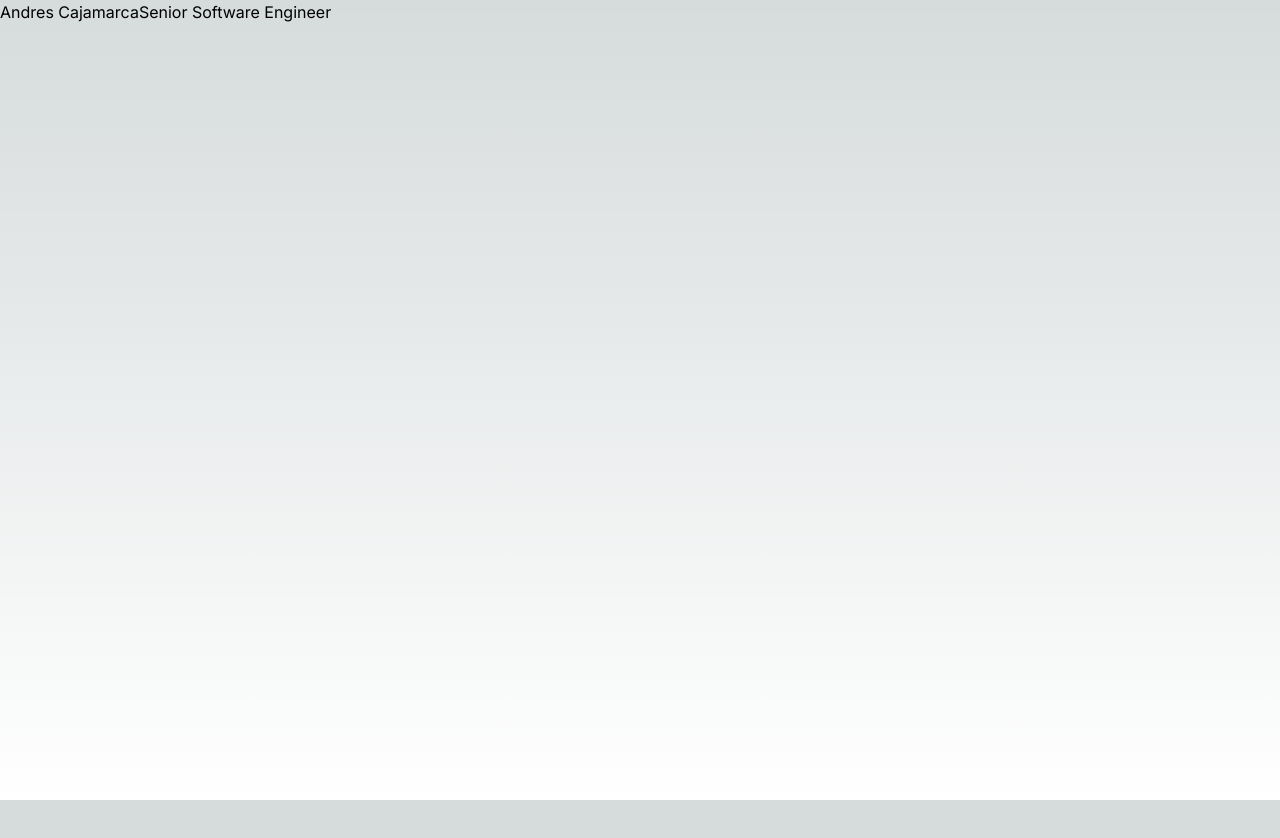
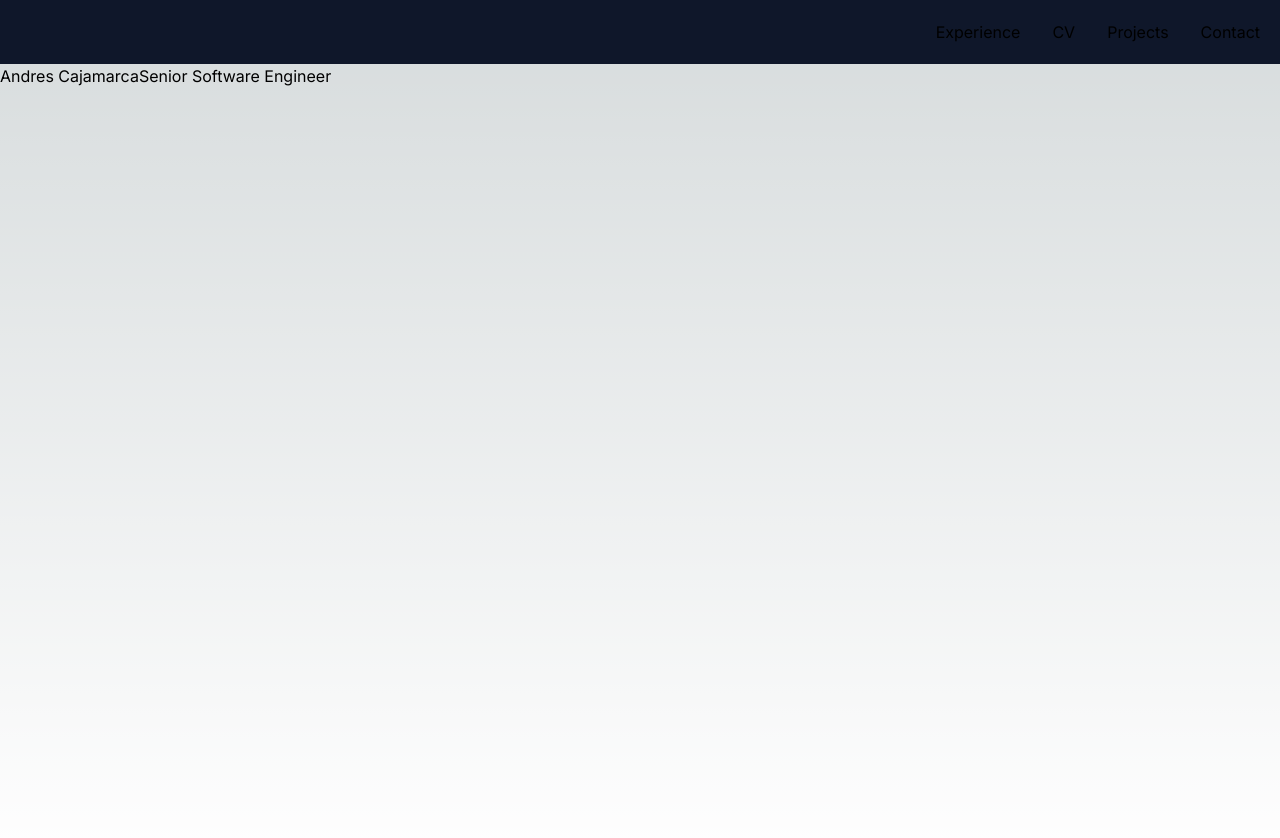
Before and after one commit to afcajamarcar/portfolio, a Next.js app: page / in a window 1280 px wide. Shown: the top 838 px of the page. Before the commit the page ends 800 px from the top, so only its background shows below. Built offline with nearby package versions, Linux system fonts and the light colour scheme.

Commit message:
WIP - Add header

```diff
--- /dev/null
+++ b/src/app/components/Header.tsx
@@ -0,0 +1,25 @@
+import React from 'react'
+import Button from './Button'
+
+const Header = () => (
+  <header className='sticky top-0 z-50 p-5 bg-slate-900'>
+    <nav className='flex justify-end'>
+      <ol className='flex flex-row space-x-8'>
+        <li>
+          <Button text='Experience' href='#experience'/>
+        </li>
+        <li>
+        <Button text='CV' href='#cv' />
+        </li>
+        <li>
+          <Button text='Projects' href='#projects' />
+        </li>
+        <li>
+        <Button text='Contact' href='#contact' />
+        </li>
+      </ol>
+    </nav>
+  </header>
+)
+
+export default Header
--- a/src/app/components/button.tsx
+++ b/src/app/components/button.tsx
@@ -1,7 +1,7 @@
 'use client'
 import { ButtonProps } from '../types/Button'
 
-const Button = ({ text, href, onClick = () => {} }
+const Button = ({ text, href, target = '_self', onClick = () => {} }
 : ButtonProps ): React.ReactElement => {
     console.log('onClick is', onClick)
     const renderButton = (): React.ReactElement => {
@@ -12,7 +12,7 @@ const Button = ({ text, href, onClick = () => {} }
 
     const renderAnchor = (): React.ReactElement => {
         return (
-            <a href={href} target='_blank'>{text}</a>
+            <a href={href} target={target}>{text}</a>
         )
     }
 
--- a/src/app/page.tsx
+++ b/src/app/page.tsx
@@ -1,12 +1,16 @@
 'use client'
+import Header from './components/Header'
 
 export default function Home() {
   return (
+    <>
+      <Header/>
       <main className="flex h-screen">
         <section className='flex justify-center'>
           <h1>Andres Cajamarca</h1>
           <h2>Senior Software Engineer</h2>
         </section>
       </main>
+    </>
   )
 }
--- a/src/app/types/Button.ts
+++ b/src/app/types/Button.ts
@@ -3,5 +3,6 @@ import { MouseEventHandler } from "react"
 export type ButtonProps = {
   text: string;
   href?: string;
+  target?: '_blank' | '_self' | '_parent' | '_top' | '_unfencedTop';
   onClick?: MouseEventHandler | (() => void) | undefined;
 }
```
Also changed, not shown: src/app/components/Footer.tsx (added). Lines whose indentation alone changed are shown as unchanged.
